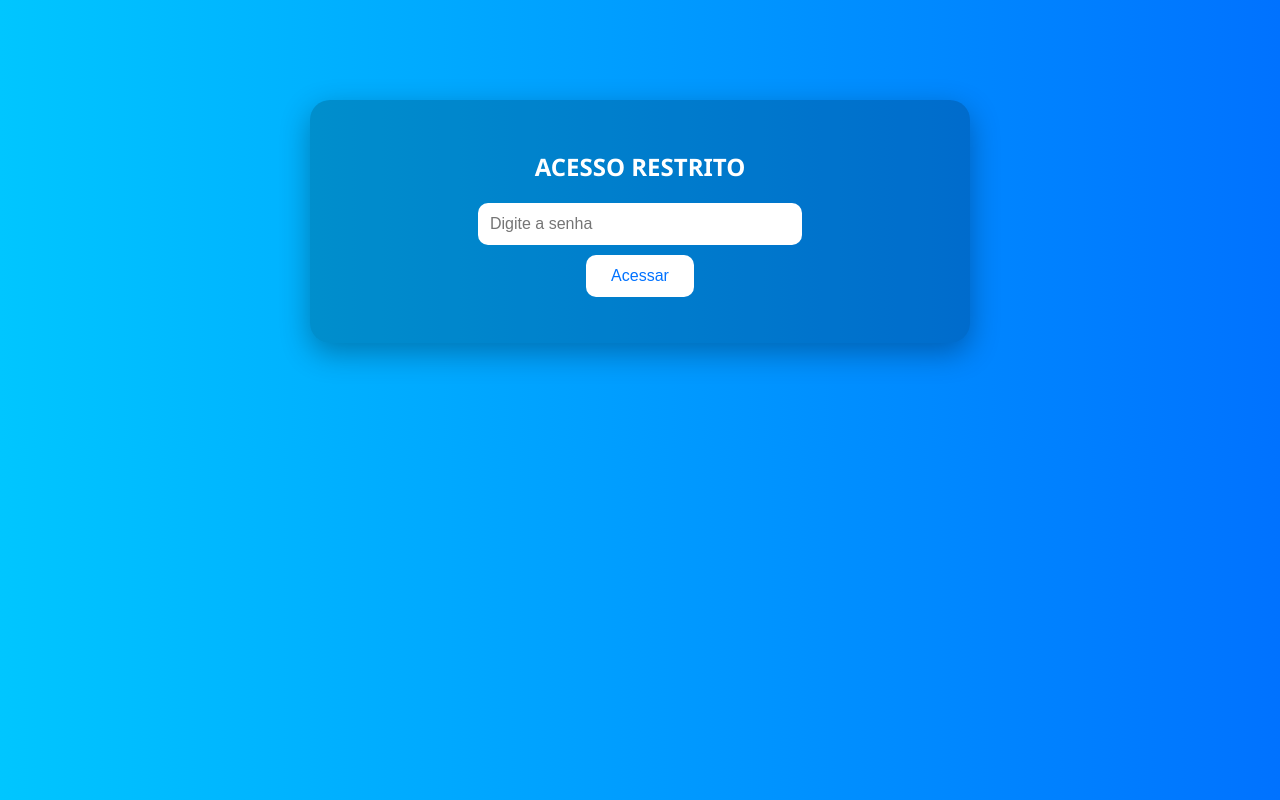
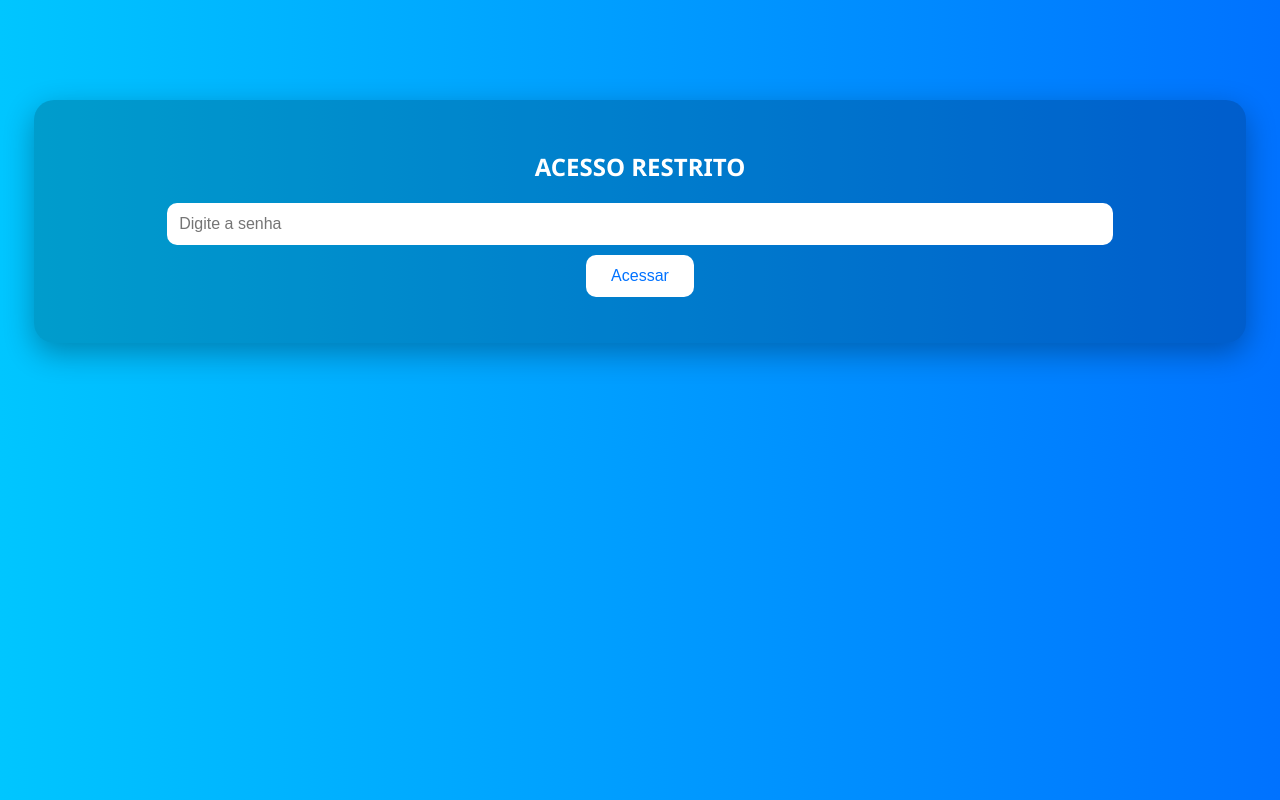
Before and after one commit to Andrew-Santos/teamcriativa, a plain HTML site: page QRcode/index.html in a window 1280 px wide. Drawn offline with nearby package versions, Linux system fonts and the light colour scheme.

Commit message:
Update styles.css

```diff
--- a/QRcode/styles.css
+++ b/QRcode/styles.css
@@ -8,7 +8,7 @@ body {
 }
 
 .container {
-  max-width: 600px;
+  max-width: 90%;
   margin: 100px auto;
   background-color: rgba(0, 0, 0, 0.2);
   padding: 30px;
@@ -19,7 +19,7 @@ body {
 input[type="text"],
 input[type="password"] {
   padding: 12px;
-  width: 50%;
+  width: 80%;
   border: none;
   border-radius: 10px;
   margin: auto;
```
